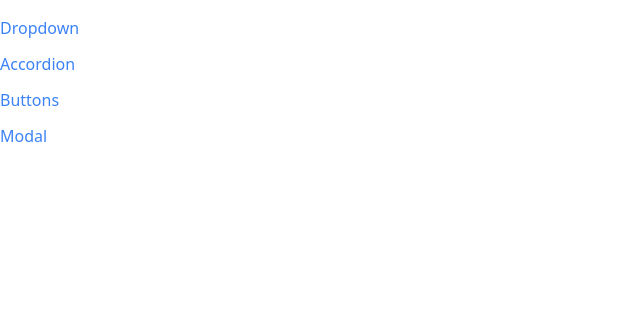
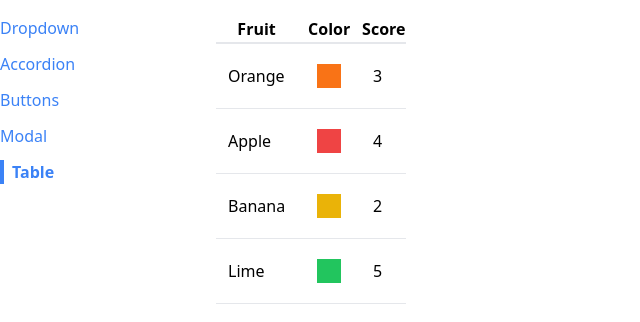
Before and after one commit to JonathanRudd/react-components, a React (Create React App) app: page /table in a window 1280 px wide. Shown: the top 322 px of the page, without its empty margins (0-640 px from the left). Built offline with nearby package versions, Linux system fonts and the light colour scheme.

Commit message:
basic table comp added, no reusability

```diff
--- a/src/App.js
+++ b/src/App.js
@@ -4,6 +4,7 @@
 import DropdownPage from "./pages/DropdownPage";
 import ButtonPage from "./pages/ButtonPage";
 import ModalPage from "./pages/ModalPage";
+import TablePage from "./pages/TablePage";
 
 function App() {
 
@@ -23,6 +24,9 @@
         <Route path="/modal">
           <ModalPage />
         </Route>
+        <Route path="/table">
+          <TablePage />
+        </Route>
       </div>
     </div>
   );
--- a/src/components/Sidebar.js
+++ b/src/components/Sidebar.js
@@ -5,7 +5,8 @@
     { label: "Dropdown", path: "/" },
     { label: "Accordion", path: "/accordion" },
     { label: "Buttons", path: "/buttons" },
-    { label: "Modal", path: "/modal"}
+    { label: "Modal", path: "/modal"},
+    { label: "Table", path: "/table"}
   ];
 
   const renderedLinks = links.map((link) => {
--- /dev/null
+++ b/src/components/Table.js
@@ -0,0 +1,32 @@
+
+
+function Table({ data }) {
+  const renderedRows = data.map((object) => {
+    return (
+      <tr className="border-b" key={object.name}>
+        <td className="p-3">{object.name}</td>
+        <td className="p-3">
+          <div className={`p-3 m-2 ${object.color}`}></div>
+        </td>
+        <td className="p-3">{object.score}</td>
+      </tr>
+    );
+  });
+
+  return (
+    <table className="table-auto border-spacing-2">
+      <thead>
+        <tr className="border-b-2">
+          <th>Fruit</th>
+          <th>Color</th>
+          <th>Score</th>
+        </tr>
+      </thead>
+      <tbody>
+        {renderedRows}
+      </tbody>
+    </table>
+  );
+}
+
+export default Table;
--- /dev/null
+++ b/src/pages/TablePage.js
@@ -0,0 +1,19 @@
+import Table from "../components/Table";
+
+function TablePage() {
+  const data =[
+    { name: "Orange", color: "bg-orange-500", score: 3 },
+    { name: "Apple", color: "bg-red-500", score: 4 },
+    { name: "Banana", color: "bg-yellow-500", score: 2 },
+    { name: "Lime", color: "bg-green-500", score: 5 },
+  ]
+
+
+  return (
+    <div>
+      <Table data={data}/>
+    </div>
+  );
+}
+
+export default TablePage;
```
